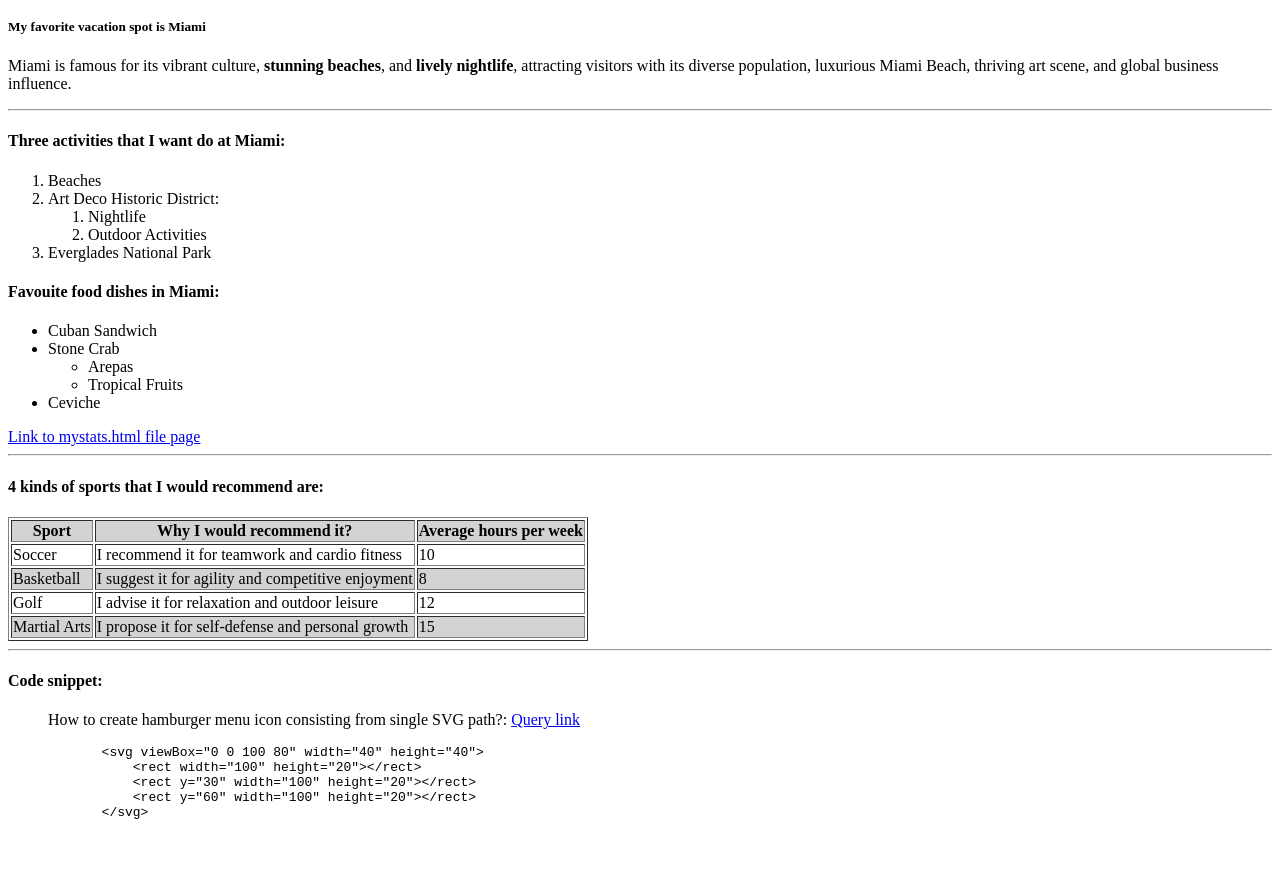
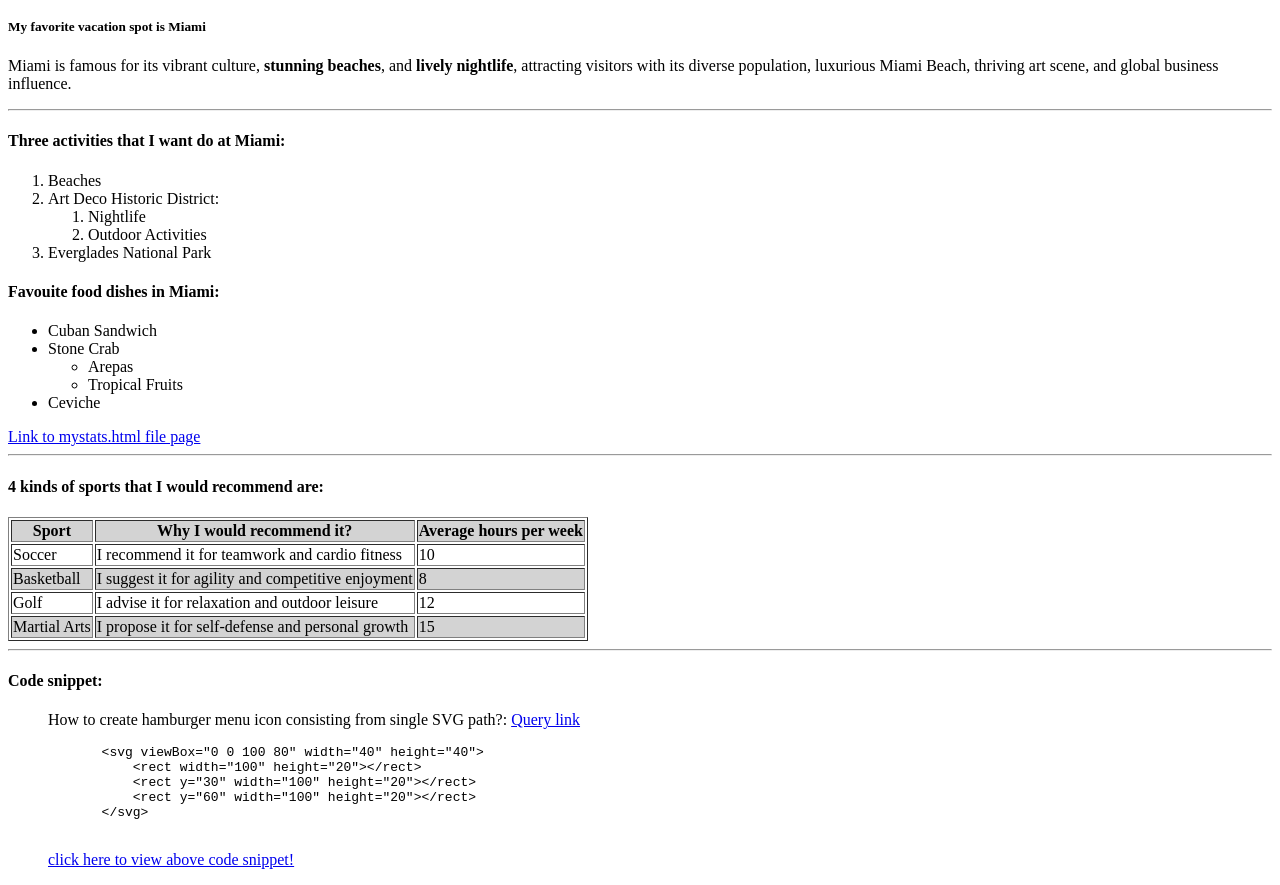
Before and after one commit to 44-563-WebApps-F23/44563-webapps-f23-assignment3-ArigelaRajesh, a plain HTML site: page index.html in a window 1280 px wide. Shown: the part 101-986 px from the top of the page. Before the commit the page ends 949 px from the top, so only its background shows below. Drawn offline with Linux system fonts and the light colour scheme.

Commit message:
Added code snippet link in index.html file

```diff
--- a/index.html
+++ b/index.html
@@ -74,5 +74,8 @@
                 &lt;rect y="60" width="100" height="20"&gt;&lt;/rect&gt;
             &lt;/svg&gt;
         </pre>
+        <blockquote>
+            <a href="https://css-tricks.com/snippets/svg/svg-hamburger-menu/">click here to view above code snippet!</a>
+        </blockquote>
     </body>
 </html>
```
